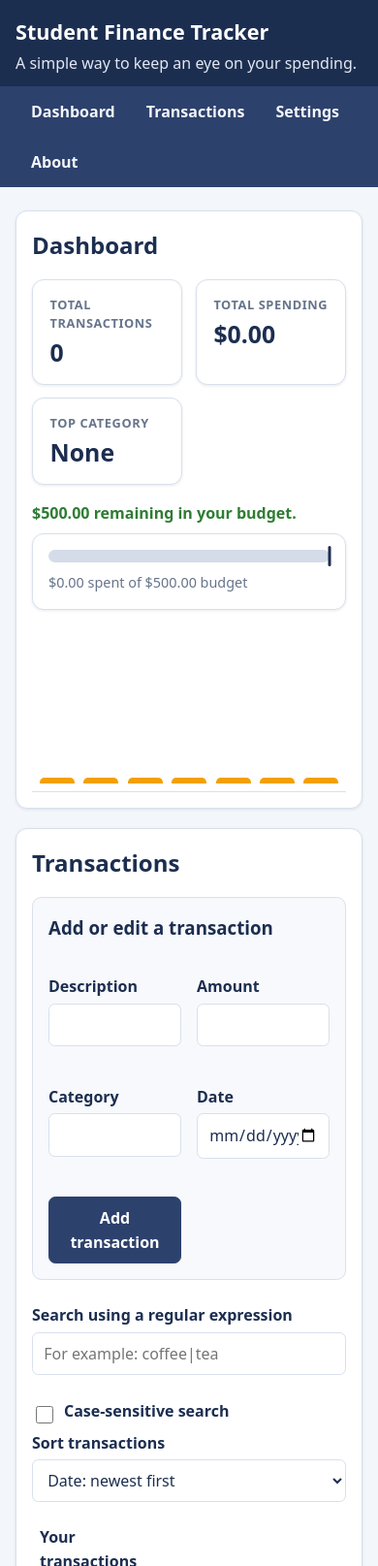
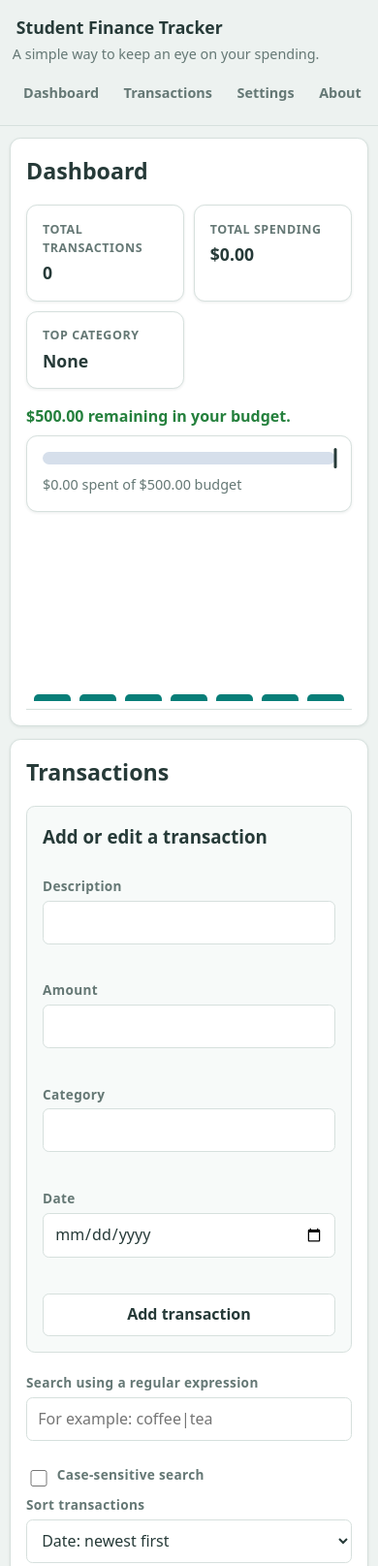
Before and after one commit to pmadit-blip/The-students-finance-tracker, a plain HTML site: page index.html in a window 390 px wide. Shown: the top 1615 px of the page at 97% size. Drawn offline with Linux system fonts and the light colour scheme.

Commit message:
Add the new changes to the file

```diff
--- a/styles/main.css
+++ b/styles/main.css
@@ -1,48 +1,46 @@
 :root {
   color-scheme: light;
   font-family: system-ui, -apple-system, BlinkMacSystemFont, "Segoe UI", sans-serif;
-  font-synthesis: none;
-  text-rendering: optimizeLegibility;
-  --page: #f3f6fa;
+  --page: #eef3f1;
   --surface: #ffffff;
-  --surface-soft: #f8f9fc;
-  --ink: #1c2e50;
-  --muted: #66748b;
-  --border: #d8e0ec;
-  --navy: #1c2e50;
-  --nav: #2d416d;
-  --nav-active: #405783;
-  --accent: #f3a000;
-  --green: #2e7d32;
-  --green-soft: #e8f5e9;
+  --surface-soft: #f7faf9;
+  --ink: #263a38;
+  --muted: #657875;
+  --border: #d6e0dd;
+  --sidebar: #edf2f0;
+  --sidebar-active: #e1f3f1;
+  --teal: #087e78;
+  --teal-dark: #075e59;
+  --green: #25803d;
+  --green-soft: #e8f5eb;
   --red: #b3261e;
   --red-soft: #fcebea;
-  --track: #d4dce9;
-  --focus: #b54708;
+  --track: #d6dfeb;
+  --focus: #a25c00;
   --highlight: #fff0a8;
-  --radius: 0.75rem;
-  --shadow: 0 1px 3px rgb(28 46 80 / 10%);
+  --radius: 0.7rem;
+  --shadow: 0 1px 3px rgb(34 58 54 / 9%);
 }
 
 :root[data-theme="dark"] {
   color-scheme: dark;
-  --page: #111827;
-  --surface: #1f2937;
-  --surface-soft: #263345;
-  --ink: #f3f6fc;
-  --muted: #c1ccdc;
-  --border: #45546b;
-  --navy: #111a2d;
-  --nav: #202d47;
-  --nav-active: #334562;
-  --accent: #ffc04d;
-  --green: #77d17b;
-  --green-soft: #183b2b;
-  --red: #ff8a80;
-  --red-soft: #482322;
-  --track: #45546b;
+  --page: #182321;
+  --surface: #222f2d;
+  --surface-soft: #293936;
+  --ink: #eef5f2;
+  --muted: #bfcec9;
+  --border: #435550;
+  --sidebar: #17211f;
+  --sidebar-active: #244340;
+  --teal: #68c8bd;
+  --teal-dark: #9ae0d7;
+  --green: #70d187;
+  --green-soft: #203e2b;
+  --red: #ff8e86;
+  --red-soft: #492724;
+  --track: #45544f;
   --focus: #ffd166;
-  --highlight: #64541b;
+  --highlight: #665719;
 }
 
 * {
@@ -51,15 +49,16 @@
 
 html {
   scroll-behavior: smooth;
+  scroll-padding-top: 1rem;
 }
 
 body {
   min-width: 320px;
+  min-height: 100vh;
   margin: 0;
   background: var(--page);
   color: var(--ink);
   line-height: 1.55;
-  transition: background-color 180ms ease, color 180ms ease;
 }
 
 button,
@@ -69,7 +68,7 @@ select {
 }
 
 a {
-  color: var(--ink);
+  color: var(--teal-dark);
   text-underline-offset: 0.18em;
 }
 
@@ -79,12 +78,13 @@ a {
 }
 
 .skip-link {
-  position: absolute;
-  z-index: 10;
+  position: fixed;
+  z-index: 20;
   top: 0.75rem;
   left: 0.75rem;
-  padding: 0.7rem 1rem;
+  padding: 0.65rem 0.9rem;
   transform: translateY(-180%);
+  border: 1px solid var(--border);
   border-radius: 0.4rem;
   background: var(--surface);
   color: var(--ink);
@@ -95,73 +95,63 @@ a {
 }
 
 header {
-  padding: 1rem max(1rem, calc((100% - 72rem) / 2));
-  background: var(--navy);
-  color: #fff;
+  position: fixed;
+  z-index: 5;
+  inset: 0 auto 0 0;
+  display: flex;
+  width: 16rem;
+  flex-direction: column;
+  padding: 1.5rem 0.75rem;
+  border-right: 1px solid var(--border);
+  background: var(--sidebar);
 }
 
 header h1 {
-  margin: 0;
-  font-size: 1.35rem;
+  margin: 0.25rem 0.25rem 0;
+  color: var(--ink);
+  font-size: 1.15rem;
+  line-height: 1.35;
 }
 
 header p {
-  margin: 0.2rem 0 0.75rem;
-  color: #e2e8f2;
+  margin: 0.45rem 0.25rem 1.5rem;
+  color: var(--muted);
+  font-size: 0.9rem;
 }
 
 header nav {
   display: flex;
-  flex-wrap: wrap;
-  gap: 0;
-  margin: 0 -1rem -1rem;
-  padding: 0 max(1rem, calc((100% - 72rem) / 2));
-  background: var(--nav);
+  flex-direction: column;
+  gap: 0.25rem;
 }
 
 header nav a {
-  display: inline-flex;
-  min-height: 3.25rem;
-  align-items: center;
-  padding: 0.6rem 1rem;
-  color: #f4f6fb;
+  display: block;
+  padding: 0.75rem 0.8rem;
+  border-radius: 0.45rem;
+  color: var(--muted);
   font-weight: 650;
   text-decoration: none;
+  transition: color 140ms ease, background-color 140ms ease;
 }
 
 header nav a:hover,
-header nav a:focus-visible {
-  background: var(--nav-active);
-  color: var(--accent);
-}
-
-#theme-toggle {
-  min-height: 2.75rem;
-  margin-top: 0.75rem;
-  padding: 0.45rem 0.8rem;
-  border: 1px solid #aebbd0;
-  border-radius: 0.45rem;
-  background: var(--nav-active);
-  color: #fff;
-  font-weight: 650;
-  cursor: pointer;
-}
-
-#theme-toggle:hover {
-  border-color: var(--accent);
-  color: var(--accent);
+header nav a:focus-visible,
+header nav a[aria-current="page"] {
+  background: var(--sidebar-active);
+  color: var(--teal-dark);
 }
 
 main {
   display: grid;
-  gap: 1.25rem;
-  width: min(100% - 2rem, 72rem);
-  margin: 1.5rem auto 2rem;
+  gap: 1rem;
+  width: min(100% - 18rem, 72rem);
+  margin: 1rem 1rem 2rem 17rem;
 }
 
 section {
   min-width: 0;
-  padding: 1rem;
+  padding: 1.25rem;
   border: 1px solid var(--border);
   border-radius: var(--radius);
   background: var(--surface);
@@ -172,23 +162,24 @@ section {
 h2 {
   margin: 0 0 1rem;
   color: var(--ink);
+  font-size: 1.45rem;
 }
 
 h3 {
-  margin-top: 0;
+  margin: 0 0 0.75rem;
   color: var(--ink);
 }
 
 #dashboard dl {
   display: grid;
-  grid-template-columns: 1fr;
-  gap: 0.85rem;
+  grid-template-columns: repeat(4, minmax(0, 1fr));
+  gap: 0.8rem;
   margin: 0;
 }
 
 #dashboard dl > div {
   min-width: 0;
-  padding: 1rem 1.1rem;
+  padding: 0.9rem 1rem;
   border: 1px solid var(--border);
   border-radius: var(--radius);
   background: var(--surface);
@@ -197,7 +188,7 @@ h3 {
 
 dt {
   color: var(--muted);
-  font-size: 0.8rem;
+  font-size: 0.78rem;
   font-weight: 650;
   letter-spacing: 0.045em;
   text-transform: uppercase;
@@ -206,35 +197,37 @@ dt {
 dd {
   margin: 0.2rem 0 0;
   color: var(--ink);
-  font-size: 1.55rem;
+  font-size: clamp(1.1rem, 2vw, 1.5rem);
   font-weight: 750;
-  line-height: 1.3;
+  overflow-wrap: anywhere;
 }
 
 form {
   display: grid;
-  gap: 1rem;
+  gap: 0.9rem;
 }
 
 #record-form {
-  margin-bottom: 1.5rem;
+  margin-bottom: 1.25rem;
   padding: 1rem;
   border: 1px solid var(--border);
-  border-radius: 0.6rem;
+  border-radius: 0.55rem;
   background: var(--surface-soft);
 }
 
 label {
   display: block;
   margin-bottom: 0.3rem;
-  color: var(--ink);
-  font-weight: 650;
+  color: var(--muted);
+  font-size: 0.85rem;
+  font-weight: 700;
+  letter-spacing: 0.025em;
 }
 
 input,
 select {
   width: 100%;
-  min-height: 2.75rem;
+  min-height: 2.8rem;
   padding: 0.55rem 0.7rem;
   border: 1px solid var(--border);
   border-radius: 0.4rem;
@@ -243,27 +236,28 @@ select {
 }
 
 input[type="checkbox"] {
-  width: 1.15rem;
-  min-height: 1.15rem;
+  width: 1.1rem;
+  min-height: 1.1rem;
   margin-right: 0.4rem;
   vertical-align: middle;
-  accent-color: var(--nav);
+  accent-color: var(--teal);
 }
 
 button {
-  min-height: 2.75rem;
+  min-height: 2.7rem;
   padding: 0.55rem 0.9rem;
-  border: 1px solid var(--nav);
-  border-radius: 0.45rem;
-  background: var(--nav);
-  color: #fff;
-  font-weight: 700;
+  border: 1px solid var(--border);
+  border-radius: 0.4rem;
+  background: var(--surface);
+  color: var(--ink);
+  font-weight: 650;
   cursor: pointer;
-  transition: background-color 150ms ease, transform 150ms ease;
+  transition: border-color 140ms ease, background-color 140ms ease, transform 140ms ease;
 }
 
 button:hover {
-  background: var(--navy);
+  border-color: var(--teal);
+  background: var(--sidebar-active);
 }
 
 button:active {
@@ -272,7 +266,8 @@ button:active {
 
 button[data-action="delete"] {
   border-color: var(--red);
-  background: var(--red);
+  background: var(--red-soft);
+  color: var(--red);
 }
 
 button[data-action="edit"] {
@@ -288,10 +283,10 @@ button[data-action="edit"] {
 #category-error,
 #date-error,
 #search-error {
-  min-height: 1.4em;
+  min-height: 1.35em;
   margin: 0.2rem 0 0;
   color: var(--red);
-  font-size: 0.9rem;
+  font-size: 0.88rem;
 }
 
 [aria-invalid="true"] {
@@ -349,7 +344,7 @@ mark {
 }
 
 #budget-message {
-  margin: 1.1rem 0 0;
+  margin: 1rem 0 0;
   font-weight: 700;
 }
 
@@ -362,7 +357,7 @@ mark {
 }
 
 .budget-meter {
-  margin: 0.5rem 0 0.25rem;
+  margin: 0.45rem 0 0.5rem;
   padding: 1rem;
   border: 1px solid var(--border);
   border-radius: var(--radius);
@@ -380,11 +375,11 @@ mark {
 
 .budget-meter__fill {
   display: block;
+  width: 0;
   height: 100%;
-  width: 0;
   border-radius: inherit;
   background: var(--green);
-  transition: width 250ms ease, background-color 180ms ease;
+  transition: width 220ms ease, background-color 160ms ease;
 }
 
 .budget-meter.is-over-budget .budget-meter__fill {
@@ -403,7 +398,7 @@ mark {
 }
 
 .budget-meter__label {
-  margin: 0.65rem 0 0;
+  margin: 0.6rem 0 0;
   color: var(--muted);
   font-size: 0.9rem;
 }
@@ -411,8 +406,8 @@ mark {
 .trend-chart {
   display: flex;
   align-items: end;
-  gap: 0.6rem;
-  height: 11rem;
+  gap: 0.55rem;
+  height: 12rem;
   margin-top: 0.75rem;
   padding: 0.5rem;
   border-bottom: 1px solid var(--border);
@@ -422,14 +417,14 @@ mark {
   flex: 1;
   min-width: 0.5rem;
   border-radius: 0.3rem 0.3rem 0 0;
-  background: var(--accent);
-  animation: rise-in 450ms ease-out both;
+  background: var(--teal);
+  animation: rise-in 400ms ease-out both;
 }
 
 footer {
+  margin: 0 1rem 0 17rem;
   padding: 1rem;
-  background: var(--navy);
-  color: #fff;
+  color: var(--muted);
   text-align: center;
 }
 
@@ -437,15 +432,11 @@ footer p {
   margin: 0 0 0.35rem;
 }
 
-footer a {
-  color: #fff;
-}
-
 @keyframes rise-in {
   from {
     transform: scaleY(0.35);
     transform-origin: bottom;
-    opacity: 0.5;
+    opacity: 0.55;
   }
 
   to {
@@ -455,25 +446,78 @@ footer a {
   }
 }
 
-@media (min-width: 360px) {
+@media (max-width: 900px) {
+  header {
+    width: 13rem;
+  }
+
+  main {
+    width: calc(100% - 15rem);
+    margin-left: 14rem;
+  }
+
+  footer {
+    margin-left: 14rem;
+  }
+
   #dashboard dl {
     grid-template-columns: repeat(2, minmax(0, 1fr));
   }
+}
+
+@media (max-width: 650px) {
+  html {
+    scroll-padding-top: 11rem;
+  }
+
+  header {
+    position: sticky;
+    inset: auto;
+    width: 100%;
+    padding: 0.8rem;
+    border-right: 0;
+    border-bottom: 1px solid var(--border);
+  }
+
+  header h1 {
+    font-size: 1.1rem;
+  }
+
+  header p {
+    margin: 0.25rem 0 0.6rem;
+  }
+
+  header nav {
+    flex-direction: row;
+    gap: 0.2rem;
+    overflow-x: auto;
+  }
+
+  header nav a {
+    flex: 0 0 auto;
+    padding: 0.55rem 0.7rem;
+    font-size: 0.9rem;
+  }
+
+  main {
+    width: calc(100% - 1.25rem);
+    gap: 0.8rem;
+    margin: 0.75rem auto 1.25rem;
+  }
+
+  section {
+    padding: 1rem;
+  }
+
+  #dashboard dl {
+    grid-template-columns: repeat(2, minmax(0, 1fr));
+    gap: 0.6rem;
+  }
 
   #record-form {
-    grid-template-columns: repeat(2, minmax(0, 1fr));
+    grid-template-columns: 1fr;
   }
 
-  #record-form h3 {
-    grid-column: 1 / -1;
-  }
-
-  #record-form button {
-    align-self: end;
-  }
-}
-
-@media (max-width: 767px) {
   .table-wrapper {
     overflow: visible;
   }
@@ -498,11 +542,11 @@ footer a {
 
   tbody {
     display: grid;
-    gap: 0.75rem;
+    gap: 0.7rem;
   }
 
   tbody tr {
-    padding: 0.35rem 0.75rem;
+    padding: 0.35rem 0.7rem;
     border: 1px solid var(--border);
     border-radius: 0.55rem;
     background: var(--surface);
@@ -510,7 +554,7 @@ footer a {
 
   td {
     display: grid;
-    grid-template-columns: minmax(6rem, 0.7fr) 1.3fr;
+    grid-template-columns: minmax(5.5rem, 0.7fr) 1.3fr;
     gap: 0.5rem;
     padding: 0.5rem 0;
     border-bottom: 1px solid var(--border);
@@ -526,65 +570,9 @@ footer a {
   td:last-child {
     white-space: normal;
   }
-}
 
-@media (min-width: 768px) {
-  header {
-    padding-top: 1.25rem;
-    padding-bottom: 1.25rem;
-  }
-
-  main {
-    gap: 1.5rem;
-    margin-top: 2rem;
-  }
-
-  section {
-    padding: 1.5rem;
-  }
-
-  #dashboard dl {
-    grid-template-columns: repeat(3, minmax(0, 1fr));
-  }
-
-  #record-form {
-    grid-template-columns: repeat(2, minmax(0, 1fr));
-  }
-
-  #settings-form {
-    grid-template-columns: repeat(2, minmax(0, 1fr));
-    align-items: end;
-  }
-
-  .trend-chart {
-    height: 12rem;
-  }
-}
-
-@media (min-width: 1024px) {
-  main {
-    gap: 1.5rem;
-    margin-top: 2.25rem;
-  }
-
-  #record-form {
-    grid-template-columns: repeat(4, minmax(0, 1fr));
-  }
-
-  #record-form h3 {
-    grid-column: 1 / -1;
-  }
-
-  #record-form button {
-    grid-column: span 2;
-  }
-
-  #dashboard dl {
-    grid-template-columns: repeat(4, minmax(0, 1fr));
-  }
-
-  button:hover {
-    transform: translateY(-1px);
+  footer {
+    margin: 0;
   }
 }
 
```
